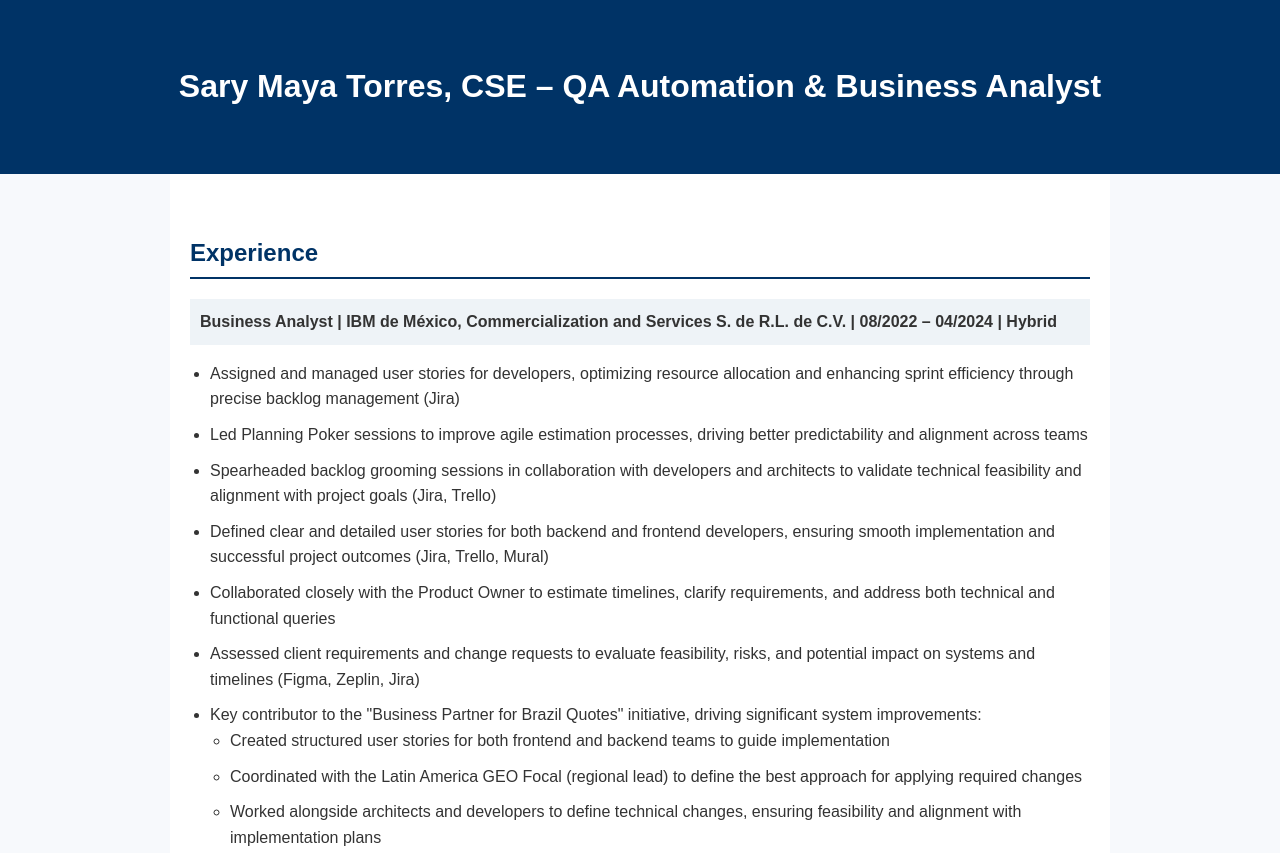
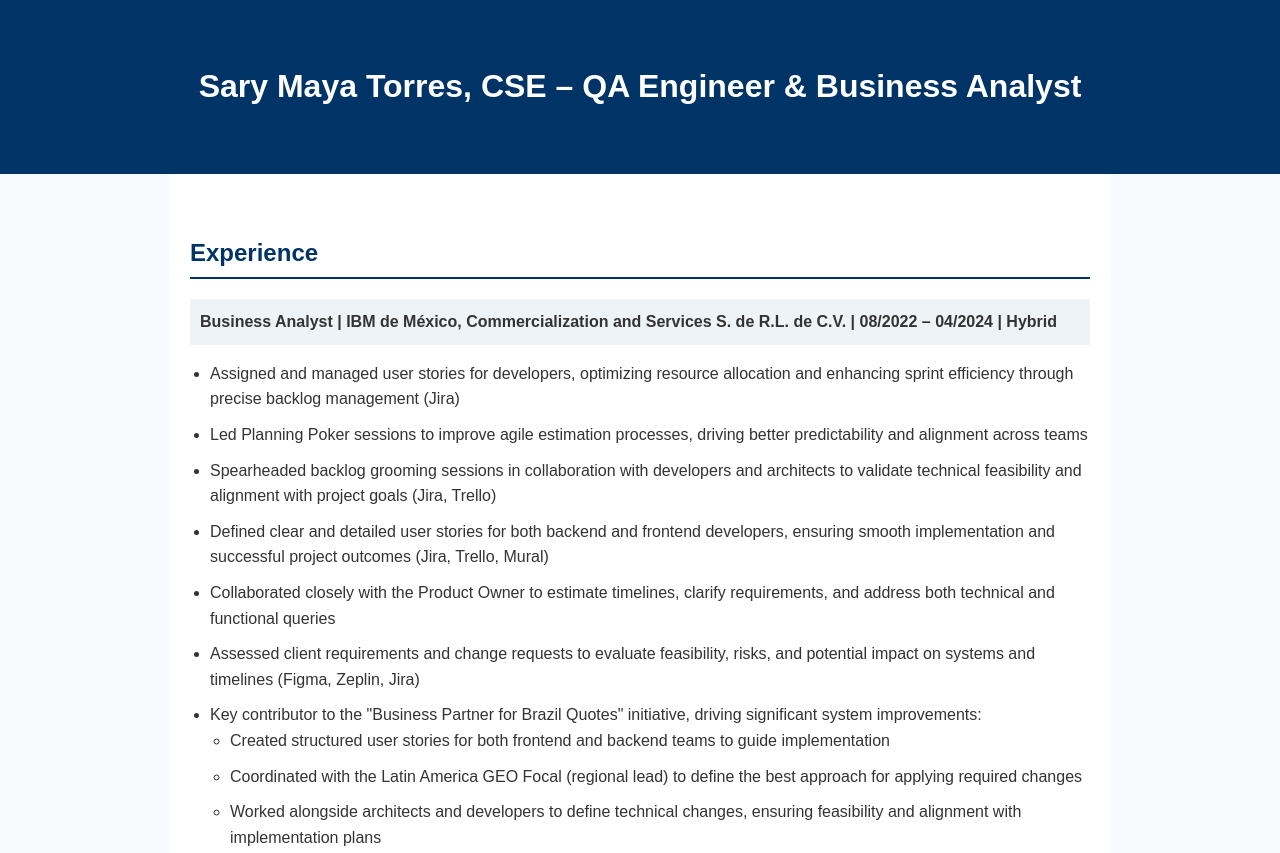
Before and after one commit to sarytorres0703/sarytorres.github.io, a plain HTML site: page index.html in a window 1280 px wide. Shown: the top 853 px of the page. Drawn offline with Linux system fonts and the light colour scheme.

Commit message:
Update index.html

```diff
--- a/index.html
+++ b/index.html
@@ -49,7 +49,7 @@
 </head>
 <body>
     <header>
-        <h1>Sary Maya Torres, CSE – QA Automation & Business Analyst</h1>
+        <h1>Sary Maya Torres, CSE – QA Engineer & Business Analyst</h1>
     </header>
     <main>
         <section id="experience">
```
